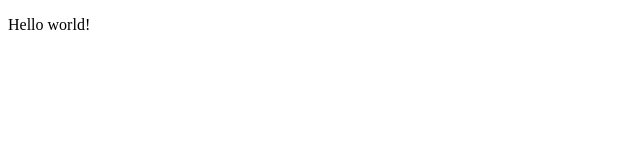
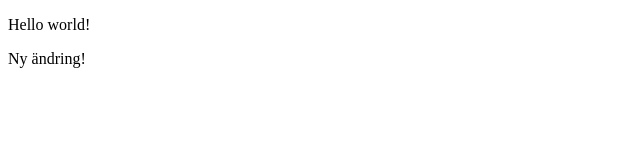
Before and after one commit to Swesebbe91/LekaMedGit, a plain HTML site: page index.html in a window 1280 px wide. Shown: the full height of the page, 0-640 px from the left. Drawn offline with Linux system fonts and the light colour scheme.

Commit message:
SKRIV I DÅTID OCH TYDLIGA MEDDELANDEN OM VAD DU GJORT

```diff
--- a/index.html
+++ b/index.html
@@ -8,6 +8,7 @@
 </head>
 <body>
     <p>Hello world!</p>
+    <p>Ny ändring!</p>
 
 </body>
 </html>
```
